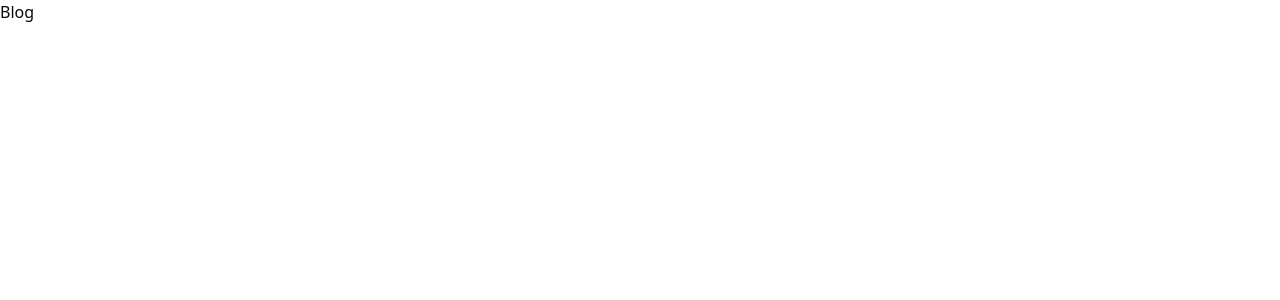
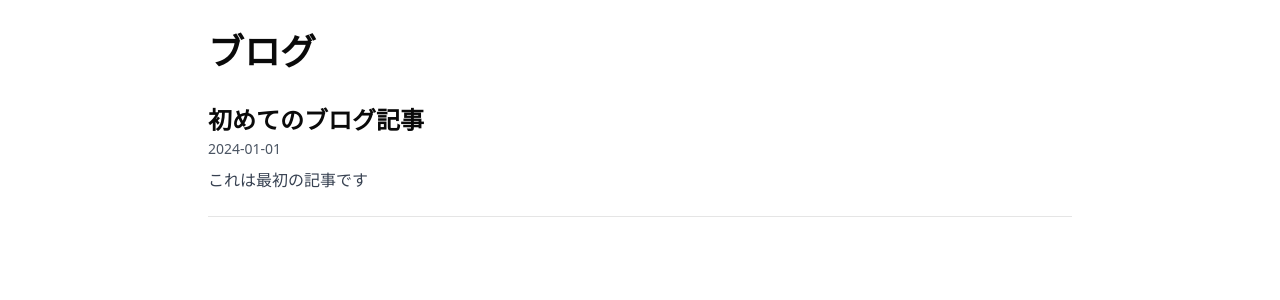
Before and after one commit to yuuki008/me, a Next.js app: page /blog in a window 1280 px wide. Shown: the top 300 px of the page. Built offline with nearby package versions, Linux system fonts and the light colour scheme.

Commit message:
Add gray-matter and next-mdx-remote dependencies, create new blog post MDX file, and refactor blog pages

```diff
--- a/package.json
+++ b/package.json
@@ -17,9 +17,11 @@
     "embla-carousel-auto-scroll": "^8.6.0",
     "embla-carousel-autoplay": "^8.6.0",
     "embla-carousel-react": "^8.6.0",
+    "gray-matter": "^4.0.3",
     "lucide-react": "^0.542.0",
     "negotiator": "^1.0.0",
     "next": "15.1.6",
+    "next-mdx-remote": "^5.0.0",
     "react": "^19.0.0",
     "react-dom": "^19.0.0",
     "server-only": "^0.0.1",
--- /dev/null
+++ b/posts/first-post.mdx
@@ -0,0 +1,13 @@
+---
+title: "初めてのブログ記事"
+date: "2024-01-01"
+description: "これは最初の記事です"
+---
+
+# {frontmatter.title}
+
+ここに記事の内容を書きます。
+
+## セクション 1
+
+MDX では React コンポーネントも使えます！
--- /dev/null
+++ b/src/app/blog/[slug]/layout.tsx
@@ -0,0 +1,3 @@
+export default function Layout({ children }: { children: React.ReactNode }) {
+  return <div className="max-w-4xl mx-auto px-4 py-8">{children}</div>;
+}
--- /dev/null
+++ b/src/app/blog/[slug]/page.tsx
@@ -0,0 +1,28 @@
+import { notFound } from "next/navigation";
+import { getAllPosts, getPostBySlug } from "@/lib/posts";
+import { MDXRemote } from "next-mdx-remote/rsc";
+
+export async function generateStaticParams() {
+  const posts = getAllPosts();
+  return posts.map((post) => ({
+    slug: post.slug,
+  }));
+}
+
+export default function PostPage({ params }: { params: { slug: string } }) {
+  const post = getPostBySlug(params.slug);
+
+  if (!post) {
+    notFound();
+  }
+
+  return (
+    <article className="max-w-4xl mx-auto px-4 py-8">
+      <h1 className="text-4xl font-bold mb-4">{post.title}</h1>
+      <time>{post.date}</time>
+      <div className="prose prose-lg mt-8">
+        <MDXRemote source={post.content} />
+      </div>
+    </article>
+  );
+}
--- a/src/app/blog/page.tsx
+++ b/src/app/blog/page.tsx
@@ -1,3 +1,25 @@
-export default function Page() {
-  return <div>Blog</div>;
+import Link from "next/link";
+import { getAllPosts } from "@/lib/posts";
+
+export default function BlogPage() {
+  const posts = getAllPosts();
+
+  return (
+    <div className="max-w-4xl mx-auto px-4 py-8">
+      <h1 className="text-4xl font-bold mb-8">ブログ</h1>
+      <div className="space-y-6">
+        {posts.map((post) => (
+          <article key={post.slug} className="border-b pb-6">
+            <Link href={`/blog/${post.slug}`}>
+              <h2 className="text-2xl font-semibold hover:text-blue-600">
+                {post.title}
+              </h2>
+            </Link>
+            <time className="text-gray-600 text-sm">{post.date}</time>
+            <p className="mt-2 text-gray-700">{post.description}</p>
+          </article>
+        ))}
+      </div>
+    </div>
+  );
 }
--- /dev/null
+++ b/src/lib/posts.ts
@@ -0,0 +1,40 @@
+import fs from "fs";
+import path from "path";
+import matter from "gray-matter";
+
+const postsDirectory = path.join(process.cwd(), "posts");
+
+export interface Post {
+  slug: string;
+  title: string;
+  date: string;
+  description: string;
+  content: string;
+}
+
+export function getAllPosts(): Post[] {
+  const fileNames = fs.readdirSync(postsDirectory);
+  const allPostsData = fileNames
+    .filter((fileName) => fileName.endsWith(".mdx"))
+    .map((fileName) => {
+      const slug = fileName.replace(/\.mdx$/, "");
+      const fullPath = path.join(postsDirectory, fileName);
+      const fileContents = fs.readFileSync(fullPath, "utf8");
+      const { data, content } = matter(fileContents);
+
+      return {
+        slug,
+        title: data.title,
+        date: data.date,
+        description: data.description,
+        content,
+      };
+    });
+
+  return allPostsData.sort((a, b) => (a.date < b.date ? 1 : -1));
+}
+
+export function getPostBySlug(slug: string): Post | undefined {
+  const posts = getAllPosts();
+  return posts.find((post) => post.slug === slug);
+}
```
Also changed, not shown: src/app/blog/[id]/page.tsx (deleted), 1 other file (tests, documents, lock files or other folders).
